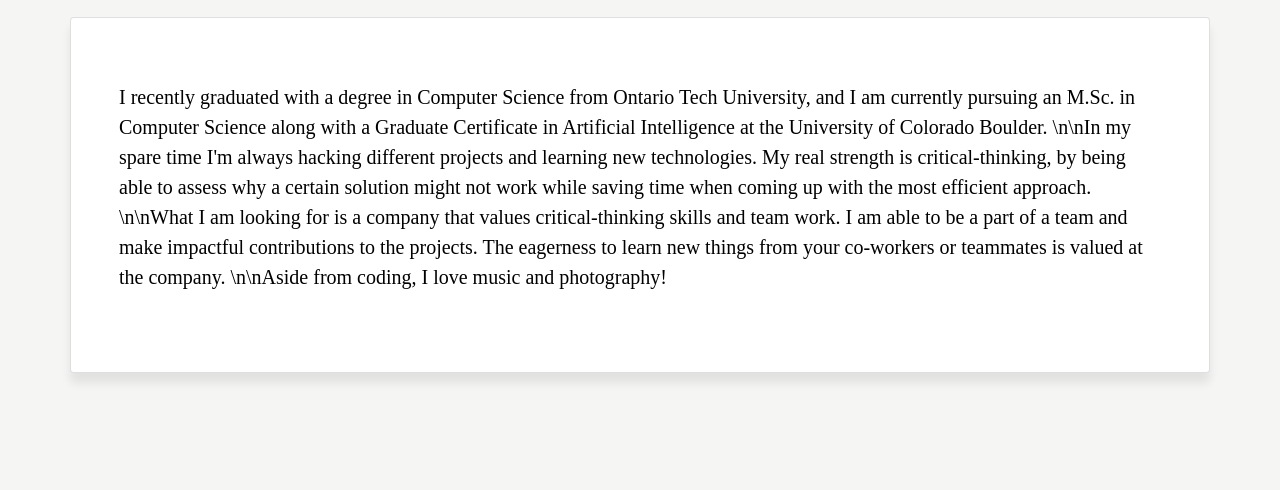
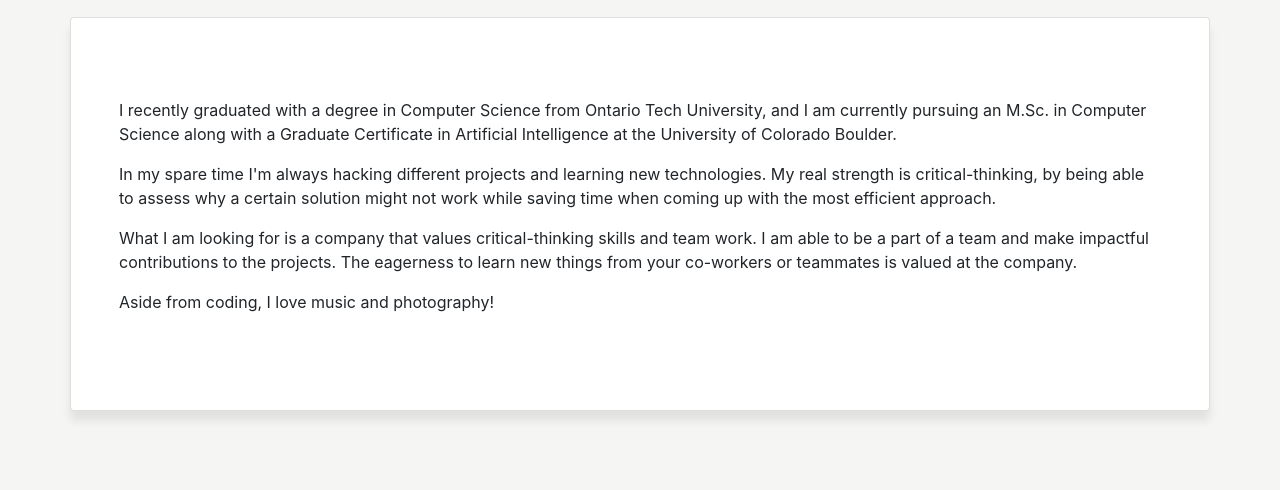
Before and after one commit to aparnnaH/aparnnaH.github.io, a website with bundled scripts: page index.html in a window 1280 px wide. Shown: the part 975-1465 px from the top of the page. Built offline with nearby package versions, Linux system fonts and the light colour scheme.

Commit message:
Update index.html
Split about section into paragraphs

```diff
--- a/index.html
+++ b/index.html
@@ -65,16 +65,14 @@
       <div class="row">
           <div class="box-shadow-full card h-100 card-style">
             <p><span class="about-info lead font-style-about">
-              I recently graduated with a degree in Computer Science from Ontario Tech University, and I am currently pursuing an M.Sc. in Computer Science along with a Graduate Certificate in Artificial Intelligence at the University of Colorado Boulder.
+              <p>I recently graduated with a degree in Computer Science from Ontario Tech University, and I am currently pursuing an M.Sc. in Computer Science along with a Graduate Certificate in Artificial Intelligence at the University of Colorado Boulder.</p>
 
-              \n\nIn my spare time I'm always hacking different projects and learning new technologies. My real strength is critical-thinking, by being able to assess why a certain solution might not work
-              while saving time when coming up with the most efficient approach.
+              <p>In my spare time I'm always hacking different projects and learning new technologies. My real strength is critical-thinking, by being able to assess why a certain solution might not work while saving time when coming up with the most efficient approach.</p>
 
-              \n\nWhat I am looking for is a company that values critical-thinking skills and team work. I am able to
-              be a part of a team and make impactful contributions to the projects. The eagerness to learn new
-              things from your co-workers or teammates is valued at the company.
+              <p>What I am looking for is a company that values critical-thinking skills and team work. I am able to be a part of a team and make impactful contributions to the projects. The eagerness to learn new things from your co-workers or teammates is valued at the company.</p>
 
-              \n\nAside from coding, I love music and photography!</span></p>
+              <p>Aside from coding, I love music and photography!</p>
+            </span></p>
           </div>
       </div>
     </div>
```
